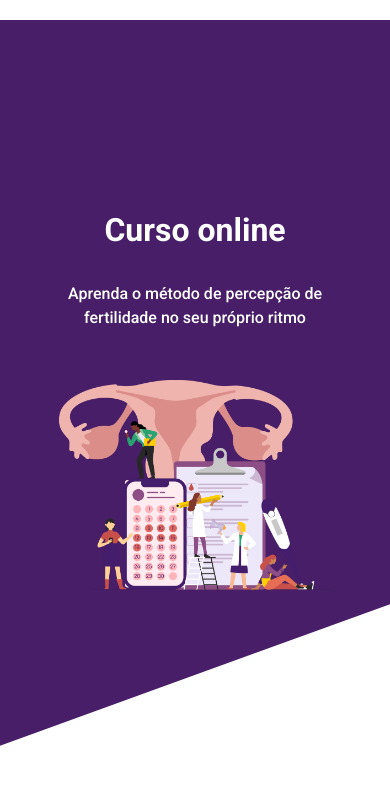
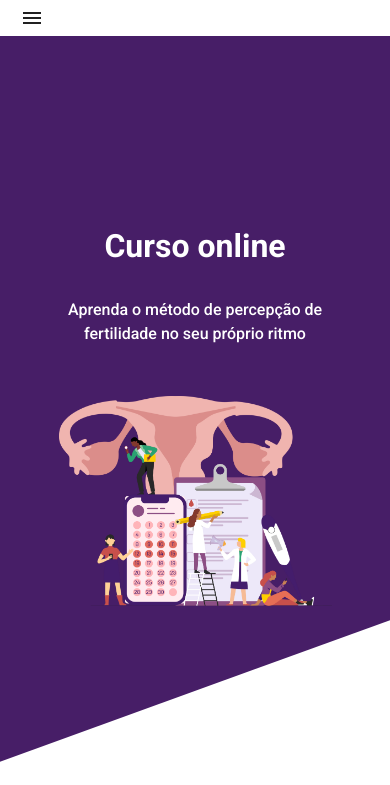
Before and after one commit to mahouthayse/site-fluencia, a React (Create React App) app: page /curso in a window 390 px wide. Shown: the top 785 px of the page. Built offline with nearby package versions, Linux system fonts and the light colour scheme.

Commit message:
fix: icone celular mobile

```diff
--- a/package.json
+++ b/package.json
@@ -9,6 +9,7 @@
     "@fortawesome/free-solid-svg-icons": "^5.12.1",
     "@fortawesome/react-fontawesome": "^0.1.8",
     "@material-ui/core": "^4.9.3",
+    "@material-ui/icons": "^4.9.1",
     "@testing-library/jest-dom": "^4.2.4",
     "@testing-library/react": "^9.4.0",
     "@testing-library/user-event": "^7.2.1",
--- a/src/Components/Menu/index.js
+++ b/src/Components/Menu/index.js
@@ -20,11 +20,11 @@ export default function SimpleMenu() {
 
     return (
         <div>
-            <Hidden only={['lg', 'xl', 'md']}>
+            <Hidden only={['md', 'lg']}>
                 <MenuMobile/>
             </Hidden>
 
-            <Hidden only={['sm', 'xs']}>
+            <Hidden only={['xs', 'sm']}>
 
                 <Grid container className="menu-wrapper" sm={12} lg={12} md={12}>
                     <Grid item className="menu-links-wrapper" sm={12} lg={7} md={9}>
--- a/src/Components/MenuMobile/index.js
+++ b/src/Components/MenuMobile/index.js
@@ -6,6 +6,7 @@ import List from '@material-ui/core/List';
 import ListItem from '@material-ui/core/ListItem';
 import ListItemIcon from '@material-ui/core/ListItemIcon';
 import ListItemText from '@material-ui/core/ListItemText';
+import MenuIcon from '@material-ui/icons/Menu';
 import "./style.scss"
 import {Link} from "react-router-dom";
 
@@ -70,7 +71,7 @@ export default function MenuMobile() {
 
     return (
         <div>
-            <Button onClick={toggleDrawer('left', true)}><i className="fas fa-bars fa-3x"></i></Button>
+            <Button onClick={toggleDrawer('left', true)}><MenuIcon/></Button>
             <Drawer open={state.left} onClose={toggleDrawer('left', false)}>
                 {sideList('left')}
             </Drawer>
```
Also changed, not shown: 1 other file (tests, documents, lock files or other folders). Lines whose indentation alone changed are shown as unchanged.
